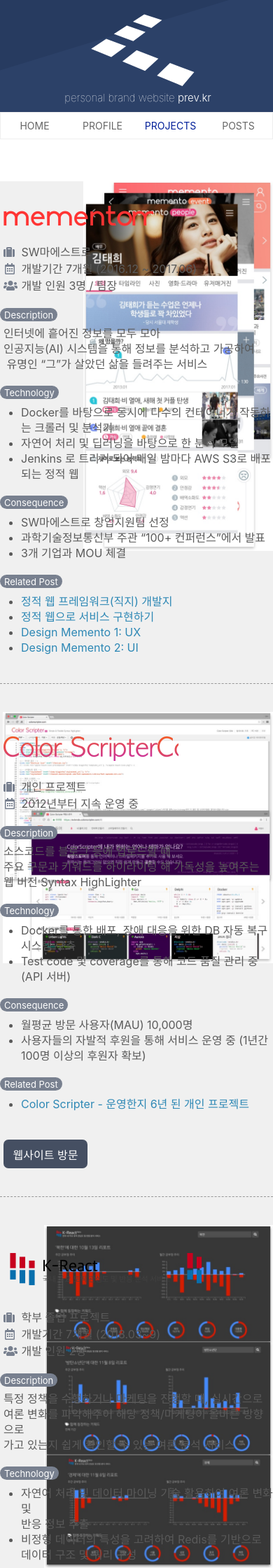
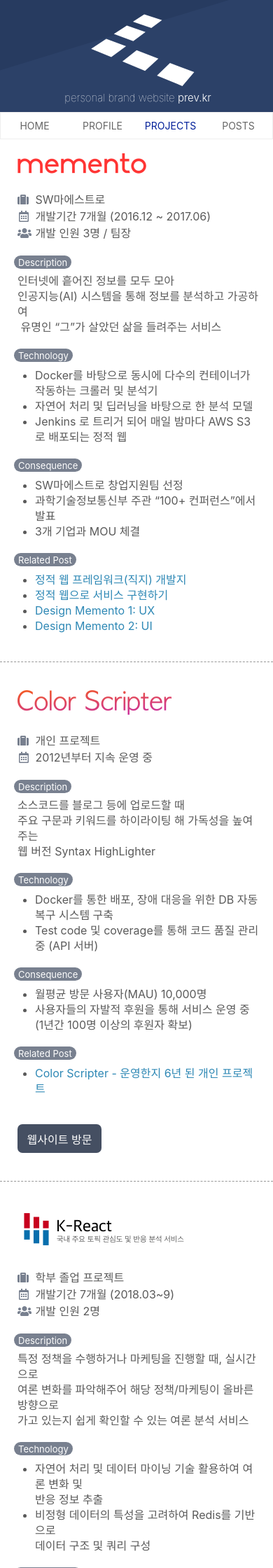
Before and after one commit to Prev/prev.github.io, a Jekyll site: the page built from projects.html, in a window 390 px wide. Shown: the top 2240 px of the page at 70% size. Built offline with Jekyll 4.4.1, drawn with Linux system fonts in a browser that asks for light colours; nearby versions of some CDN libraries; some of the changed text lies outside the part shown.

Commit message:
Fix mobile UI in home and project page

```diff
--- a/assets/css/home.css
+++ b/assets/css/home.css
@@ -80,6 +80,7 @@
 
 @media (max-width: 800px) {
 	section{
+		margin-top: 20px;
 		padding: 15px;
 	}
 
@@ -87,7 +88,8 @@
 
 	section.pictures{ margin: 0; padding: 0; max-width: 100%; }
 	section.pictures img{
-		width: 100%;
+		margin: 15px;
+		width: calc(100% - 30px);
 		height: auto;
 	}
 
--- a/assets/css/projects.css
+++ b/assets/css/projects.css
@@ -50,6 +50,8 @@
 	background-image: url('/assets/images/project-logos/kreact.png');
 	background-size: 253px 60px;
 }
+
+section.prominent-project:first-child{ margin-top: 60px }
 
 
 
@@ -146,104 +148,41 @@
 	color: #78808f;
 }
 
-/*
-section h2{
-	position: relative;
-	margin: 10px 0;
-	padding: 5px 0;
-	font-size: 32px;
-	font-family: 'Nanum Myeongjo', serif;
-	font-weight: 600;
-	color: black;
-
-	border-bottom: 2px solid black;
-}
-
-section h2 .small{ font-size: 20px; font-weight: 400; color: #999 }
-
-section.projects a{
-	color: #A0A0A0;
-	text-decoration: none;
-	transition: 0.5s all;
-}
-section.projects a:hover{ color: #ccc }
-
-section.projects > ul{
-	list-style: none;
-	margin: 0;
-	padding: 0;
-}
-
-section.projects > ul > li{
-	margin: 10px 0 35px;
-	padding: 10px 0;
-}
-
-section.projects > ul > li .fl{ width: 210px }
-section.projects > ul > li .fr{ width: 500px }
-
-section.projects > ul > li .fl h3{
-	margin: 0;
-	padding: 0;
-}
-section.projects > ul > li .fl .weak{ font-size: 15px; color: #999 }
-
-section.projects > ul > li .fl .link{
-	width: 160px;
-	margin-bottom: 25px;
-	padding: 2px 0 10px;
-	border-bottom: 1px dashed #C5C5C5;
-	color: #999;
-}
-
-section.projects > ul > li .fr .description{ margin-bottom: 12px }
-section.projects > ul > li .fr a{ color: #2e88b5 }
-section.projects > ul > li .fr a:hover{ color: #84d1f7 }
-
-section.projects > ul > li .fr h4{
-	padding-top: 10px;
-	margin-bottom: 8px;
-	margin-top: 5px;
-}
-section.projects > ul > li .fr ul li{
-	margin-bottom: 3px;
-}*/
-
-
 
 @media (max-width: 800px) {
-	#wrapper{
-		background-color: #f0f0f0;
-	}
-
 	section{
-		padding: 15px 0;
+		padding: 0 20px;
 		margin-top: 0;
 		margin-bottom: 20px;
 		width: auto;
 	}
-	section h2{ padding: 0 15px }
 
-	/*section.projects > ul > li{
-		margin-bottom: 15px;
-		padding: 15px;
-		background-color: white;
-	}
-	section.projects > ul > li .fl,
-	section.projects > ul > li .fr{
-		float: none;
-		width: 100%;
+	section.prominent-project:first-child{ margin-top: 20px }
+
+	section.prominent-project .screenshot{
+		/*position: relative;*/
+		display: none;
 	}
 
-	section.projects > ul > li .fr img{
-		width: 100%;
-		width: calc(100% + 30px);
-		margin-left: -15px;
-	}*/
+	section.other-projects{
+		padding: 0 20px;
+	}
+
+	section.other-projects .project .logo,
+	section.other-projects .project .content{
+		float: none;
+		width: auto;
+	}
+
+	section.other-projects .project .logo{
+		text-align: left;
+	}
+
+	section.prominent-project h2{ margin-top: 0 }
 }
 
 @media (max-width: 573px) {
-	section{
+	/*section{
 		margin: 0;
-	}
+	}*/
 }
--- a/projects.html
+++ b/projects.html
@@ -10,7 +10,7 @@
   - /projects/engine-pmc/
 ---
 
-<section class="prominent-project" style="margin-top: 60px">
+<section class="prominent-project">
 	<div class="content">
 		<h2 id="memento" class="logo">
 			<span class="hidden2">Memento</span>
```
